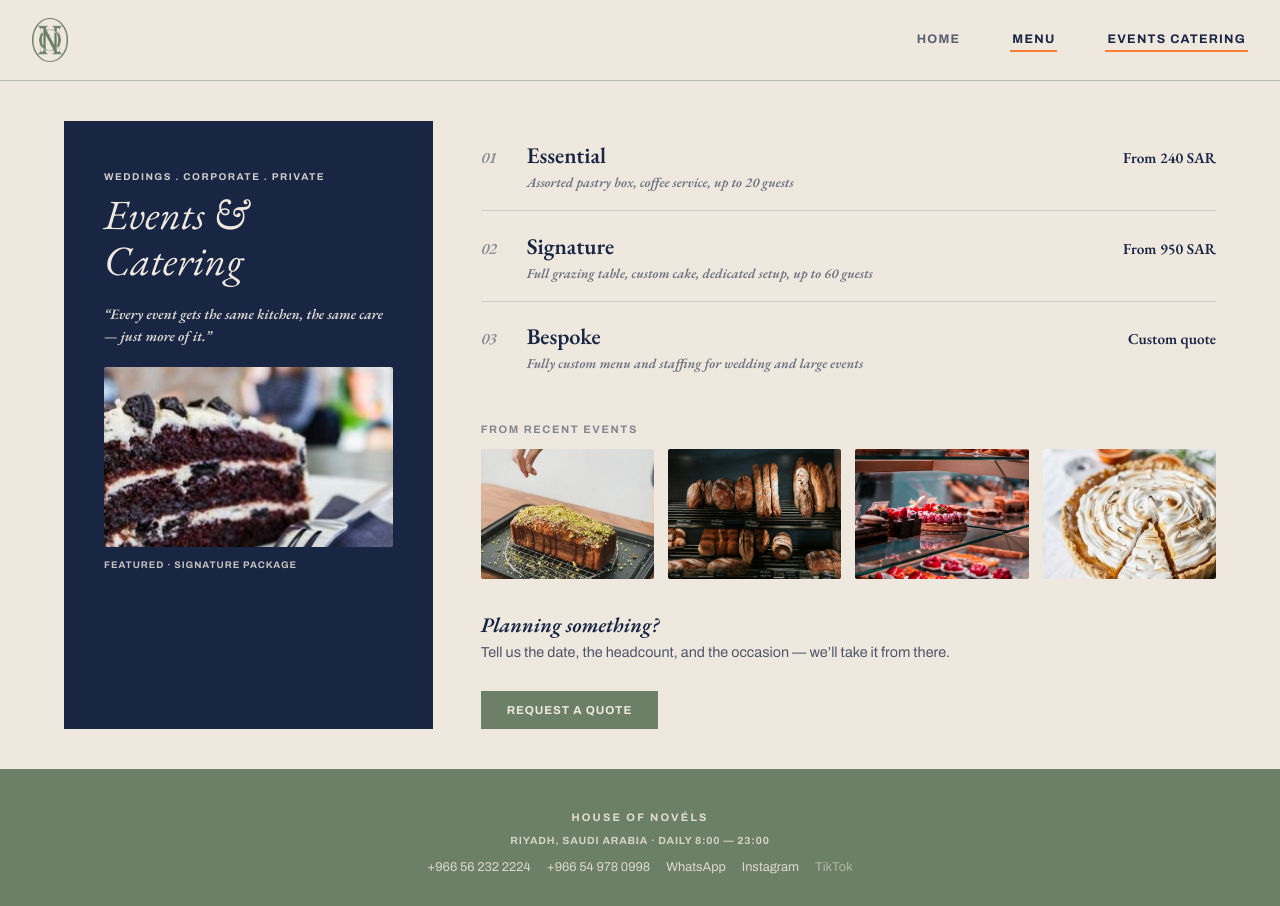
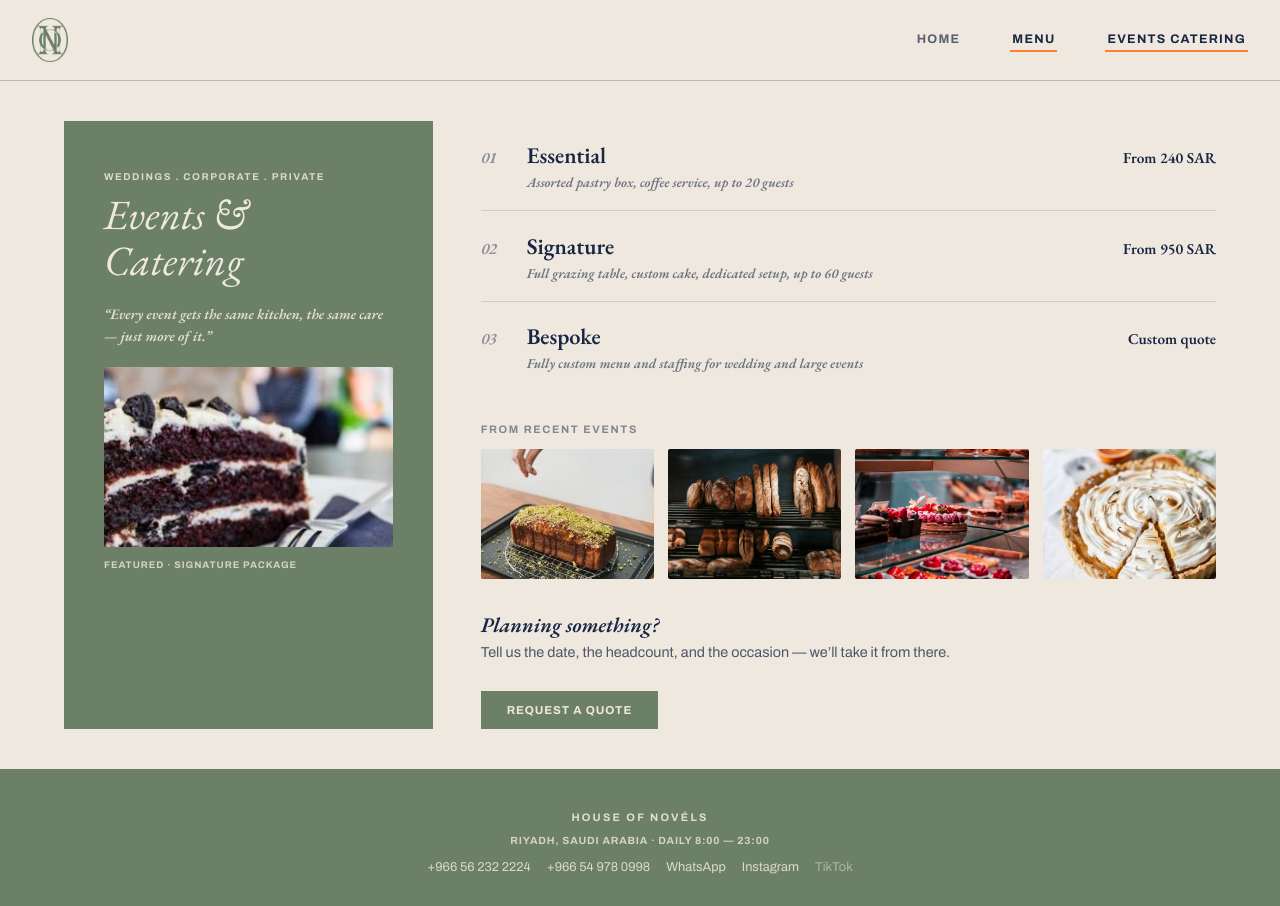
Before and after one commit to aboodaqqad-eng/Houseofnovelsv2, a React (Vite) app in the folder houseofnovelsv2/: page /menu/catering in a window 1280 px wide. Built offline with nearby package versions, Linux system fonts and the light colour scheme.

Commit message:
Update Catering.jsx

```diff
--- a/houseofnovelsv2/src/Catering.jsx
+++ b/houseofnovelsv2/src/Catering.jsx
@@ -22,7 +22,7 @@ export default function Catering() {
         display: 'grid', gridTemplateColumns: 'minmax(260px, 32%) 1fr', gap: 'clamp(24px, 4vw, 48px)',
         padding: 'clamp(24px, 5vh, 48px) clamp(20px, 5vw, 70px)',
       }} className="catering-grid">
-        <div style={{ background: 'var(--navy-deep)', color: 'var(--off-white)', padding: 'clamp(24px, 4vw, 40px)' }}>
+        <div style={{ background: 'var(--olive)', color: 'var(--off-white)', padding: 'clamp(24px, 4vw, 40px)' }}>
           <p className="label" style={{ fontSize: '0.62rem', letterSpacing: '0.15em', opacity: 0.85, marginBottom: 10 }}>
             {catering?.eyebrow || 'WEDDINGS . CORPORATE . PRIVATE'}
           </p>
```
